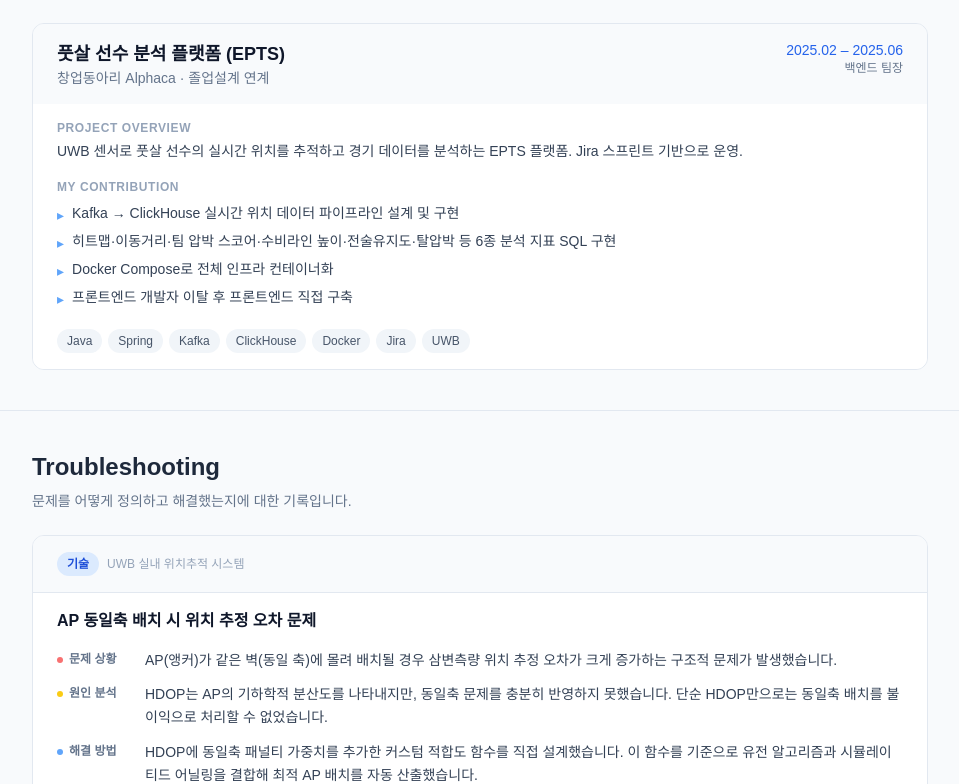
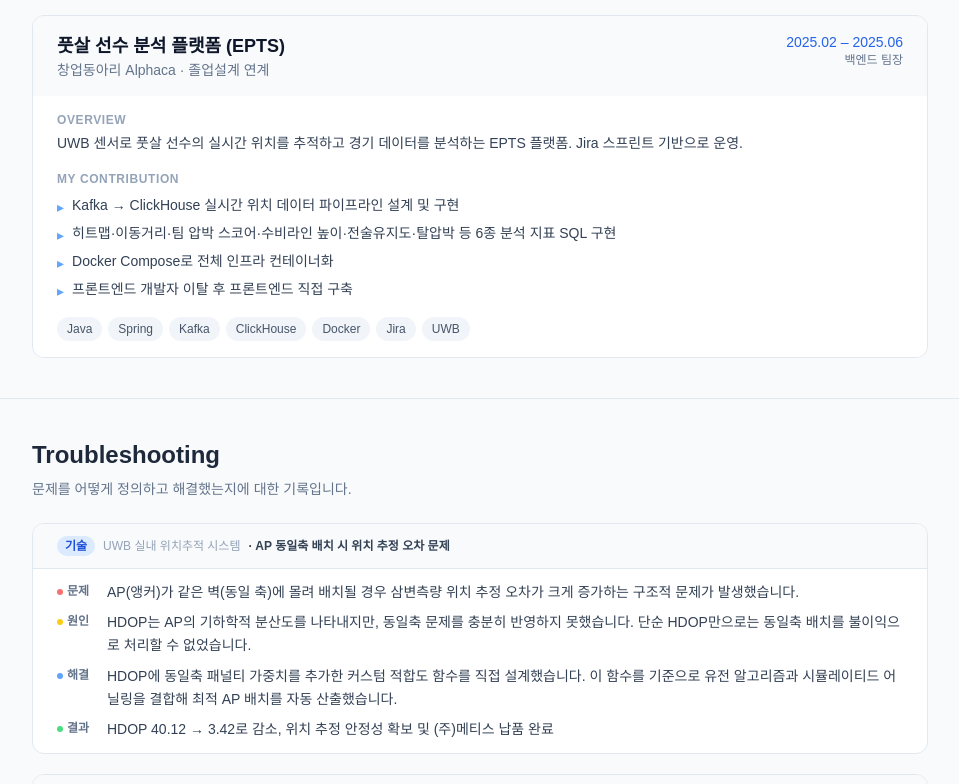
Before and after one commit to dhgus1231/portfolio, a React app: page / in a window 1280 px wide. Shown: the part 1596-2380 px from the top of the page, without its empty margins (160-1119 px from the left). Built offline with nearby package versions, Linux system fonts and the light colour scheme; the HTML template or start-up script is replaced by a standard one.

Commit message:
PDF 5페이지 구조 확정: 각 섹션 명시적 페이지 나누기 + 인쇄 스타일 전면 압축

```diff
--- a/src/components/Projects.jsx
+++ b/src/components/Projects.jsx
@@ -5,19 +5,19 @@ export default function Projects() {
     <section className="py-10 px-8 border-b border-slate-200">
       <div className="max-w-4xl mx-auto">
         <h2 className="text-2xl font-bold text-slate-800 mb-6">Projects</h2>
-        <div className="flex flex-col gap-6 print:block print:space-y-4">
+        <div className="flex flex-col gap-6 print:flex print:flex-col print:gap-3">
           {profile.projects.map((project) => (
             <div
               key={project.title}
-              className={`rounded-xl border overflow-hidden print:rounded-lg break-inside-avoid ${
+              className={`rounded-xl border overflow-hidden print:rounded-md break-inside-avoid ${
                 project.highlight ? 'border-blue-200' : 'border-slate-200'
               }`}
             >
               {/* Header */}
-              <div className={`px-6 py-4 print:px-4 print:py-2 ${project.highlight ? 'bg-blue-50' : 'bg-slate-50'}`}>
+              <div className={`px-6 py-4 print:px-3 print:py-1.5 ${project.highlight ? 'bg-blue-50' : 'bg-slate-50'}`}>
                 <div className="flex flex-col md:flex-row md:items-start md:justify-between gap-1">
                   <div>
-                    <h3 className="text-lg font-bold text-slate-900 print:text-sm">{project.title}</h3>
+                    <h3 className="text-lg font-bold text-slate-900 print:text-xs print:font-bold">{project.title}</h3>
                     <p className="text-sm text-slate-500 print:text-xs">{project.subtitle}</p>
                   </div>
                   <div className="text-right shrink-0">
@@ -27,19 +27,19 @@ export default function Projects() {
                 </div>
               </div>
 
-              <div className="px-6 py-4 print:px-4 print:py-3 bg-white flex flex-col gap-4 print:gap-2">
+              <div className="px-6 py-4 print:px-3 print:py-2 bg-white flex flex-col gap-4 print:gap-1.5">
                 {/* Overview */}
                 <div>
-                  <p className="text-xs font-semibold text-slate-400 uppercase tracking-wider mb-1">Project Overview</p>
-                  <p className="text-sm text-slate-700 leading-relaxed print:text-xs">{project.overview}</p>
+                  <p className="text-xs font-semibold text-slate-400 uppercase tracking-wider mb-1 print:mb-0.5">Overview</p>
+                  <p className="text-sm text-slate-700 leading-relaxed print:text-xs print:leading-snug">{project.overview}</p>
                 </div>
 
                 {/* Contribution */}
                 <div>
-                  <p className="text-xs font-semibold text-slate-400 uppercase tracking-wider mb-2 print:mb-1">My Contribution</p>
-                  <ul className="flex flex-col gap-1.5 print:gap-1">
+                  <p className="text-xs font-semibold text-slate-400 uppercase tracking-wider mb-2 print:mb-0.5">My Contribution</p>
+                  <ul className="flex flex-col gap-1.5 print:gap-0.5">
                     {project.contribution.map((item, i) => (
-                      <li key={i} className="flex gap-2 text-sm text-slate-700 print:text-xs">
+                      <li key={i} className="flex gap-2 text-sm text-slate-700 print:text-xs print:leading-snug">
                         <span className="text-blue-400 shrink-0 mt-0.5">▸</span>
                         {item}
                       </li>
@@ -48,11 +48,11 @@ export default function Projects() {
                 </div>
 
                 {/* Tags */}
-                <div className="flex flex-wrap gap-1.5 pt-1 print:pt-0">
+                <div className="flex flex-wrap gap-1.5 print:gap-1">
                   {project.tags.map((tag) => (
                     <span
                       key={tag}
-                      className="text-xs px-2.5 py-1 rounded-full bg-slate-100 text-slate-600 font-medium print:border print:border-slate-300 print:bg-white print:px-1.5 print:py-0.5 print:text-xs"
+                      className="text-xs px-2.5 py-1 rounded-full bg-slate-100 text-slate-600 font-medium print:border print:border-slate-300 print:bg-white print:px-1 print:py-0 print:text-xs"
                     >
                       {tag}
                     </span>
--- a/src/components/Troubleshooting.jsx
+++ b/src/components/Troubleshooting.jsx
@@ -10,39 +10,37 @@ export default function Troubleshooting() {
     <section className="py-10 px-8 border-b border-slate-200">
       <div className="max-w-4xl mx-auto">
         <h2 className="text-2xl font-bold text-slate-800 mb-2">Troubleshooting</h2>
-        <p className="text-sm text-slate-500 mb-6">문제를 어떻게 정의하고 해결했는지에 대한 기록입니다.</p>
-        <div className="flex flex-col gap-5 print:block print:space-y-4">
+        <p className="text-sm text-slate-500 mb-6 print:hidden">문제를 어떻게 정의하고 해결했는지에 대한 기록입니다.</p>
+        <div className="flex flex-col gap-5 print:flex print:flex-col print:gap-2.5">
           {troubleshooting.map((item, i) => (
             <div
               key={i}
-              className={`bg-white border border-slate-200 rounded-xl overflow-hidden print:rounded-lg break-inside-avoid ${
+              className={`bg-white border border-slate-200 rounded-xl overflow-hidden print:rounded-md break-inside-avoid ${
                 i === 4 ? 'print-page-break' : ''
               }`}
             >
               {/* Header */}
-              <div className="flex items-start justify-between gap-3 px-6 py-4 bg-slate-50 border-b border-slate-200 print:py-2 print:px-4">
-                <div className="flex items-center gap-2 flex-wrap">
-                  <span className={`text-xs font-semibold px-2.5 py-1 rounded-full ${categoryColor[item.category]}`}>
-                    {item.category}
-                  </span>
-                  <span className="text-xs text-slate-400">{item.project}</span>
-                </div>
+              <div className="flex items-center gap-2 px-6 py-3 print:px-3 print:py-1.5 bg-slate-50 border-b border-slate-200 flex-wrap">
+                <span className={`text-xs font-semibold px-2 py-0.5 rounded-full ${categoryColor[item.category]}`}>
+                  {item.category}
+                </span>
+                <span className="text-xs text-slate-400">{item.project}</span>
+                <span className="text-xs font-semibold text-slate-700 print:text-xs">· {item.title}</span>
               </div>
-              <div className="px-6 py-4 print:px-4 print:py-3">
-                <h3 className="font-bold text-slate-900 mb-4 print:mb-2 print:text-sm">{item.title}</h3>
-                <div className="flex flex-col gap-3 print:gap-1.5">
+              <div className="px-6 py-3 print:px-3 print:py-2">
+                <div className="flex flex-col gap-2 print:gap-1">
                   {[
-                    { label: '문제 상황', color: 'bg-red-400', text: item.problem },
-                    { label: '원인 분석', color: 'bg-yellow-400', text: item.cause },
-                    { label: '해결 방법', color: 'bg-blue-400', text: item.solution },
+                    { label: '문제', color: 'bg-red-400', text: item.problem },
+                    { label: '원인', color: 'bg-yellow-400', text: item.cause },
+                    { label: '해결', color: 'bg-blue-400', text: item.solution },
                     { label: '결과', color: 'bg-green-400', text: item.result },
                   ].map(({ label, color, text }) => (
-                    <div key={label} className="flex gap-3">
-                      <div className="flex items-start gap-1.5 shrink-0 pt-0.5">
-                        <div className={`w-1.5 h-1.5 rounded-full mt-1.5 ${color}`} />
-                        <span className="text-xs font-semibold text-slate-500 w-16 shrink-0">{label}</span>
+                    <div key={label} className="flex gap-2">
+                      <div className="flex items-start gap-1 shrink-0 pt-0.5">
+                        <div className={`w-1.5 h-1.5 rounded-full mt-1.5 shrink-0 ${color}`} />
+                        <span className="text-xs font-semibold text-slate-500 w-8 shrink-0">{label}</span>
                       </div>
-                      <p className="text-sm text-slate-700 leading-relaxed print:text-xs">{text}</p>
+                      <p className="text-sm text-slate-700 leading-relaxed print:text-xs print:leading-snug">{text}</p>
                     </div>
                   ))}
                 </div>
--- a/src/index.css
+++ b/src/index.css
@@ -19,7 +19,7 @@ body {
 @media print {
   @page {
     size: A4;
-    margin: 12mm 14mm;
+    margin: 10mm 12mm;
   }
 
   * {
@@ -29,7 +29,7 @@ body {
 
   body {
     background-color: white;
-    font-size: 9.5pt;
+    font-size: 9pt;
     color: #1e293b;
   }
 
@@ -37,58 +37,56 @@ body {
     display: none !important;
   }
 
-  /* 섹션 여백 축소 */
+  /* 섹션 여백 최소화 */
   section {
-    padding: 0.75rem 1.5rem !important;
+    padding: 0.6rem 1.2rem !important;
     border-bottom: 1px solid #e2e8f0;
   }
 
-  /* 섹션 제목 */
   section h2 {
-    font-size: 12pt !important;
-    margin-bottom: 0.5rem !important;
+    font-size: 11pt !important;
+    margin-bottom: 0.4rem !important;
   }
 
-  /* Hero 배경 강제 흰색 */
+  /* 페이지 구조:
+     1p: Hero(1) + Skills(2)
+     2p: Projects(3)
+     3p: Troubleshooting(4) 전반
+     4p: Troubleshooting(4) 후반
+     5p: Experience(5) + EducationCerts(6)
+  */
+  section:nth-of-type(3),
+  section:nth-of-type(5) {
+    break-before: page !important;
+    page-break-before: always !important;
+  }
+
+  /* Hero 흰 배경 강제 */
   section:first-of-type {
     background: white !important;
     color: #1e293b !important;
-    border-bottom: 2px solid #1e293b !important;
+    border-bottom: 2px solid #334155 !important;
   }
   section:first-of-type * {
     color: inherit !important;
   }
   section:first-of-type h1 {
     color: #0f172a !important;
-    font-size: 20pt !important;
+    font-size: 18pt !important;
   }
   section:first-of-type a {
     color: #334155 !important;
-  }
-
-  /* 섹션 순서: Hero(1) Skills(2) Projects(3) Troubleshooting(4) Experience(5) EducationCerts(6) */
-  /* Projects, Troubleshooting 앞에서 새 페이지 시작 */
-  section:nth-of-type(3),
-  section:nth-of-type(4) {
-    break-before: page !important;
-    page-break-before: always !important;
   }
 
   /* 카드 잘림 방지 */
   .break-inside-avoid {
     break-inside: avoid !important;
     page-break-inside: avoid !important;
-    display: block !important;
   }
 
-  /* Troubleshooting 4번째 이후 새 페이지 */
+  /* Troubleshooting 5번째 카드 앞 페이지 나누기 */
   .print-page-break {
     break-before: page !important;
     page-break-before: always !important;
   }
-
-  /* Experience+EducationCerts 페이지 유지 */
-  .print-block {
-    display: block !important;
-  }
 }
```
